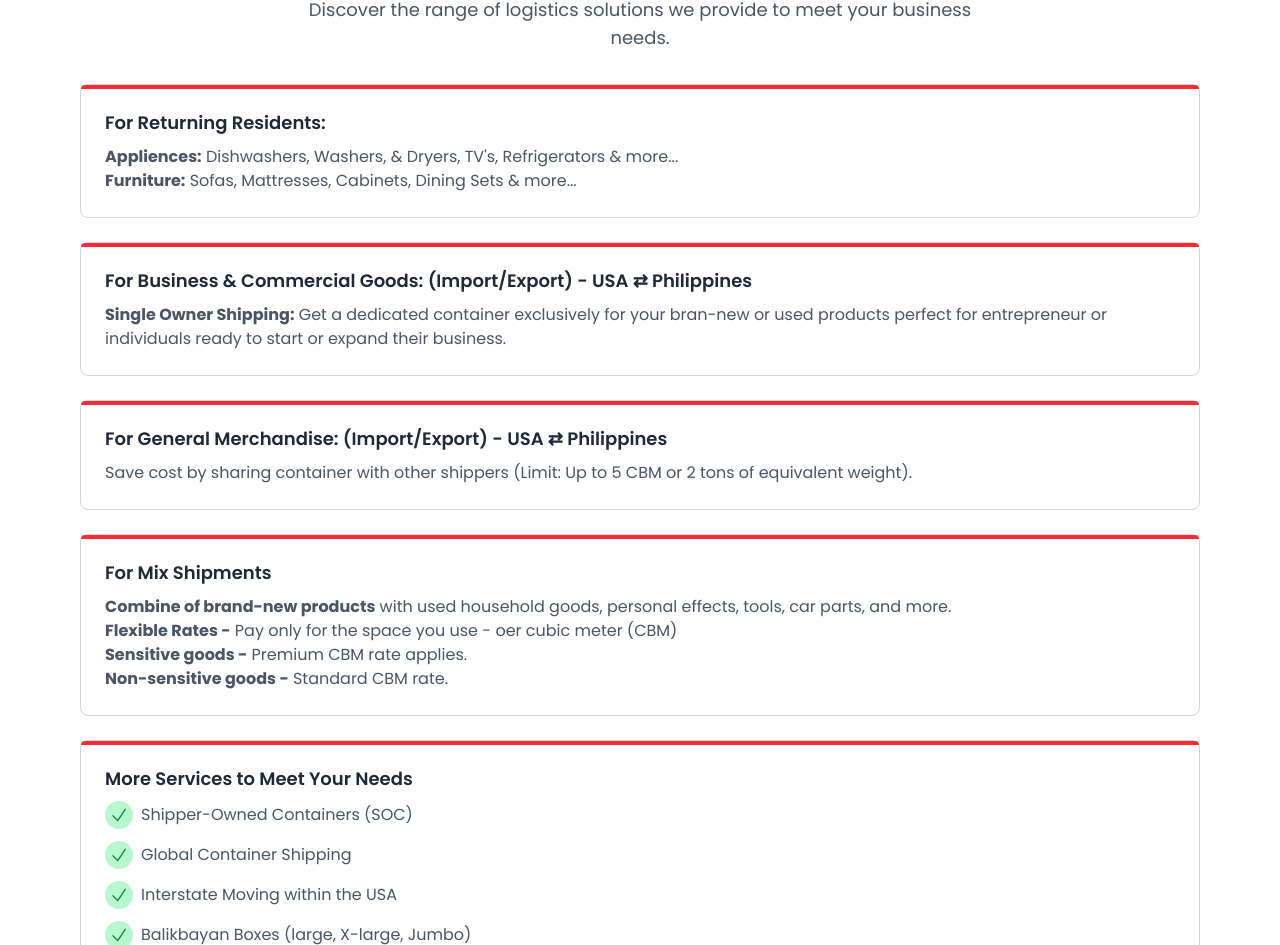
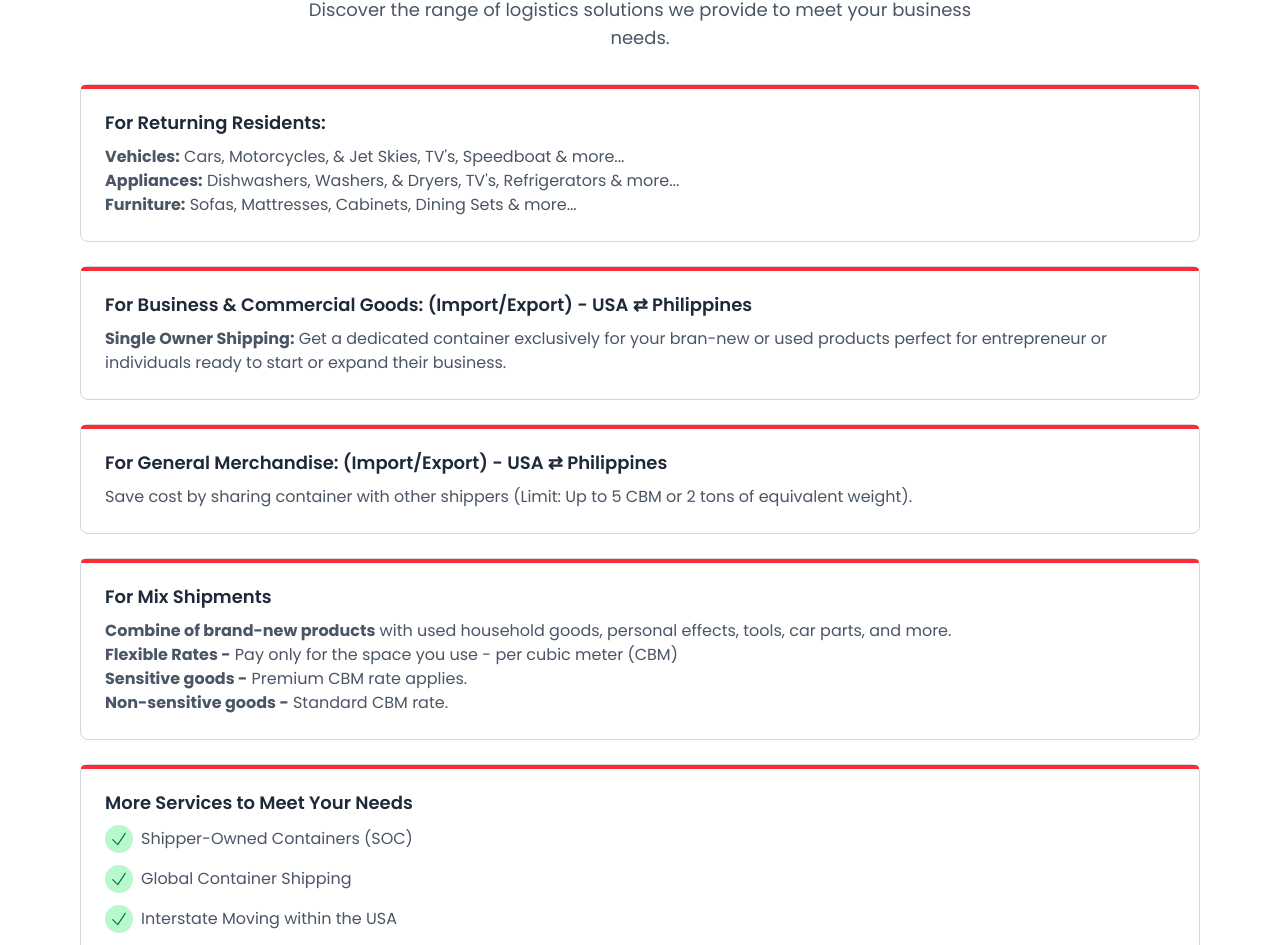
Before and after one commit to derekcatigan/pinoyprideworldwidellc, a Vue app: page /services in a window 1280 px wide. Shown: the part 974-1919 px from the top of the page. Built offline with nearby package versions, Linux system fonts and the light colour scheme.

Commit message:
Commit latest

```diff
--- a/src/views/Services.vue
+++ b/src/views/Services.vue
@@ -95,7 +95,11 @@ import { CheckIcon } from '@heroicons/vue/24/outline';
             <ServicesCard title="For Returning Residents:">
                 <ul>
                     <li>
-                        <span class="font-bold">Appliences:</span> Dishwashers, Washers, & Dryers, TV's, Refrigerators &
+                        <span class="font-bold">Vehicles:</span> Cars, Motorcycles, & Jet Skies, TV's, Speedboat &
+                        more...
+                    </li>
+                    <li>
+                        <span class="font-bold">Appliances:</span> Dishwashers, Washers, & Dryers, TV's, Refrigerators &
                         more...
                     </li>
                     <li>
@@ -127,7 +131,7 @@ import { CheckIcon } from '@heroicons/vue/24/outline';
                         effects, tools, car parts, and more.
                     </li>
                     <li>
-                        <span class="font-bold">Flexible Rates -</span> Pay only for the space you use - oer cubic meter
+                        <span class="font-bold">Flexible Rates -</span> Pay only for the space you use - per cubic meter
                         (CBM)
                     </li>
                     <li>
```
